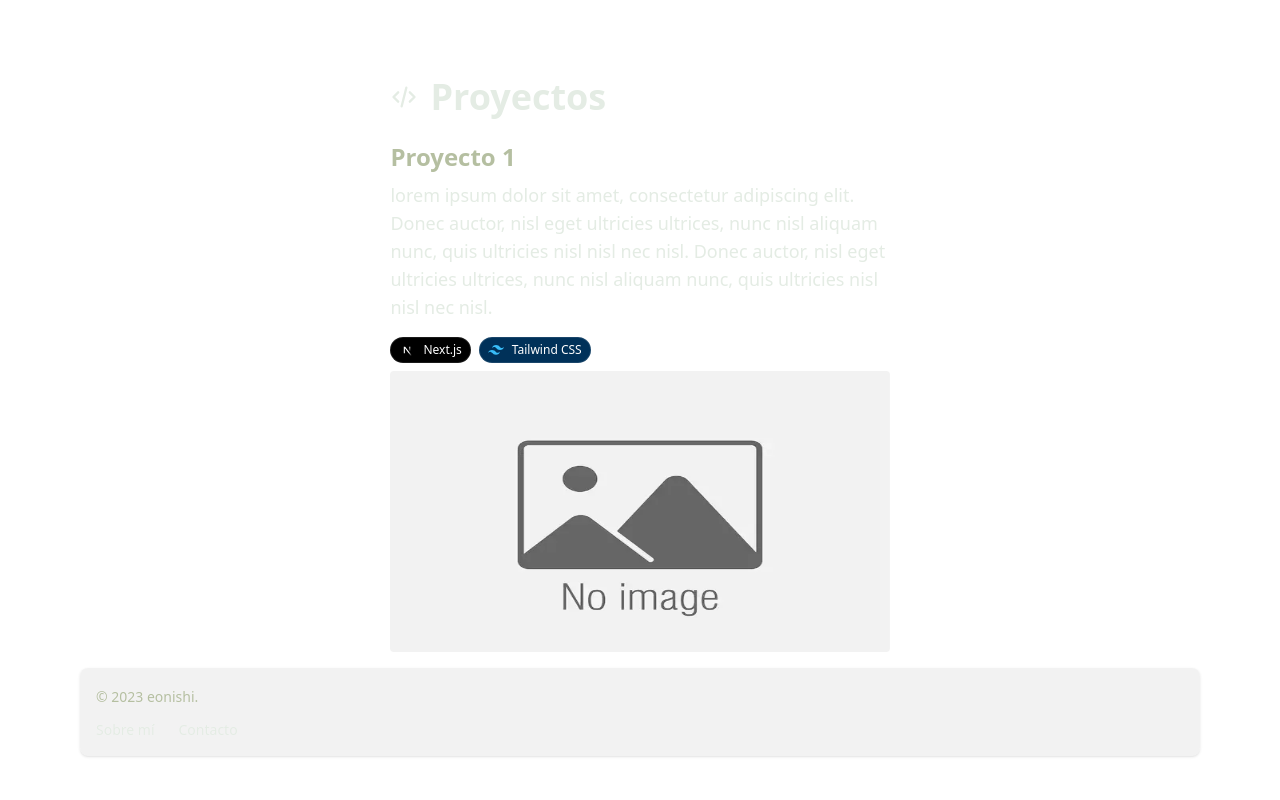
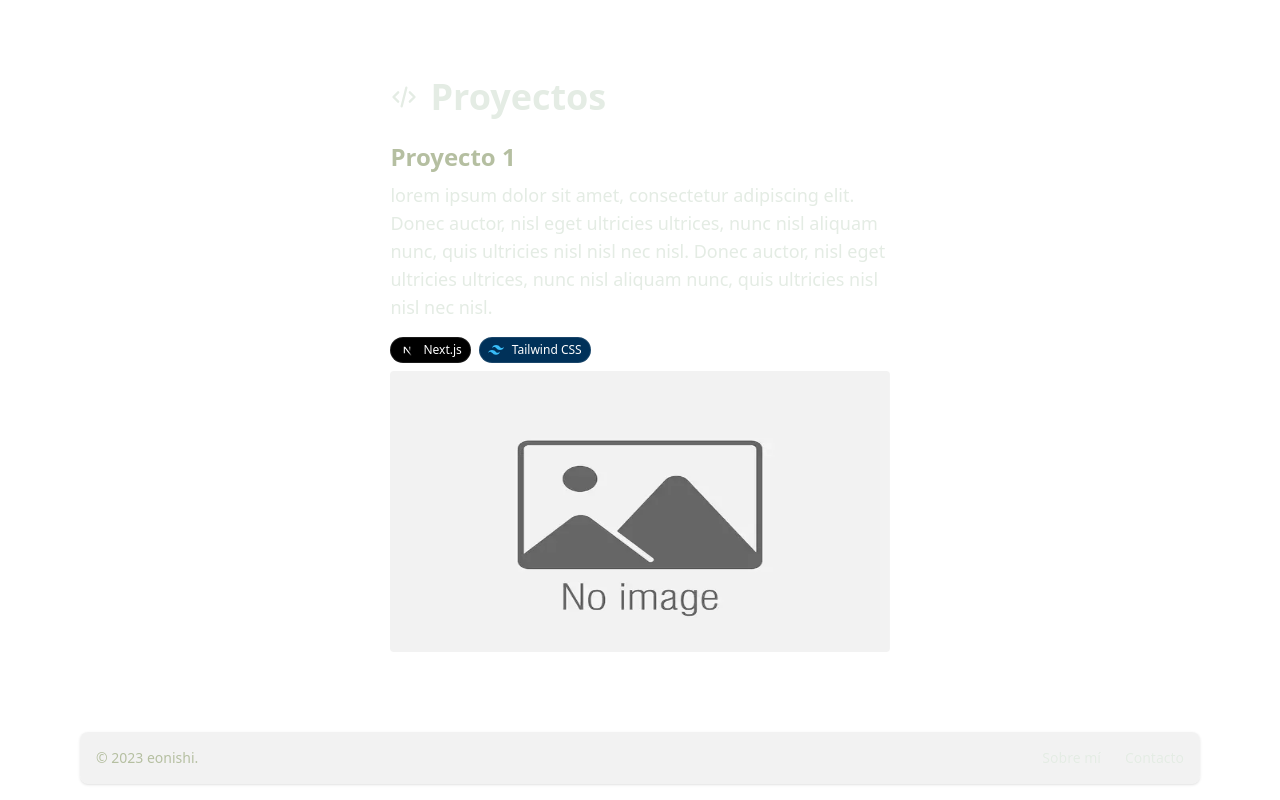
Before and after one commit to eonishi/eonishi.github.io, an Astro site: page / in a window 1280 px wide. Shown: the part 1443-2243 px from the top of the page. Built offline with nearby package versions, Linux system fonts and the light colour scheme; Astro itself is replaced by a stand-in of ours; a web font is replaced by a local one.

Commit message:
Fixeo el footer con elementos centrados y la ruta de contacto va a inicio

```diff
--- a/src/components/Footer.astro
+++ b/src/components/Footer.astro
@@ -1,14 +1,14 @@
 <footer
-  class="rounded-lg shadow m-4 bg-black/5 dark:bg-black/20 backdrop-blur-lg w-full xl:w-[1120px] mx-auto mb-10"
+  class="rounded-lg shadow m-4 bg-black/5 dark:bg-black/20 backdrop-blur-lg w-full xl:w-[1120px] mx-auto mt-20"
 >
   <div
-    class="w-full mx-auto max-w-screen-xl p-4 "
+    class="w-full mx-auto max-w-screen-xl p-4 md:flex md:justify-between md:items-center"
   >
-    <span class="text-sm  text-satin-300"
+    <span class="text-sm sm:text-center  text-satin-300"
       >© 2023 <a href="#home" class="hover:underline">eonishi</a>.
     </span>
     <ul
-      class="flex flex-wrap items-center mt-3 text-sm font-medium"
+      class="flex flex-wrap items-center mt-3 text-sm font-medium sm:mt-0"
     >
       <li>
         <a href="#" class="hover:underline me-4 md:me-6">Sobre mí</a>
--- a/src/components/NavBar.astro
+++ b/src/components/NavBar.astro
@@ -28,7 +28,7 @@
         >
         <a
             class="hover:bg-white/10 hover:scale-110 rounded-full px-3 py-2 transition"
-            href="#contacto"
+            href="#"
             >Contacto</a
         >
     </nav>
```
